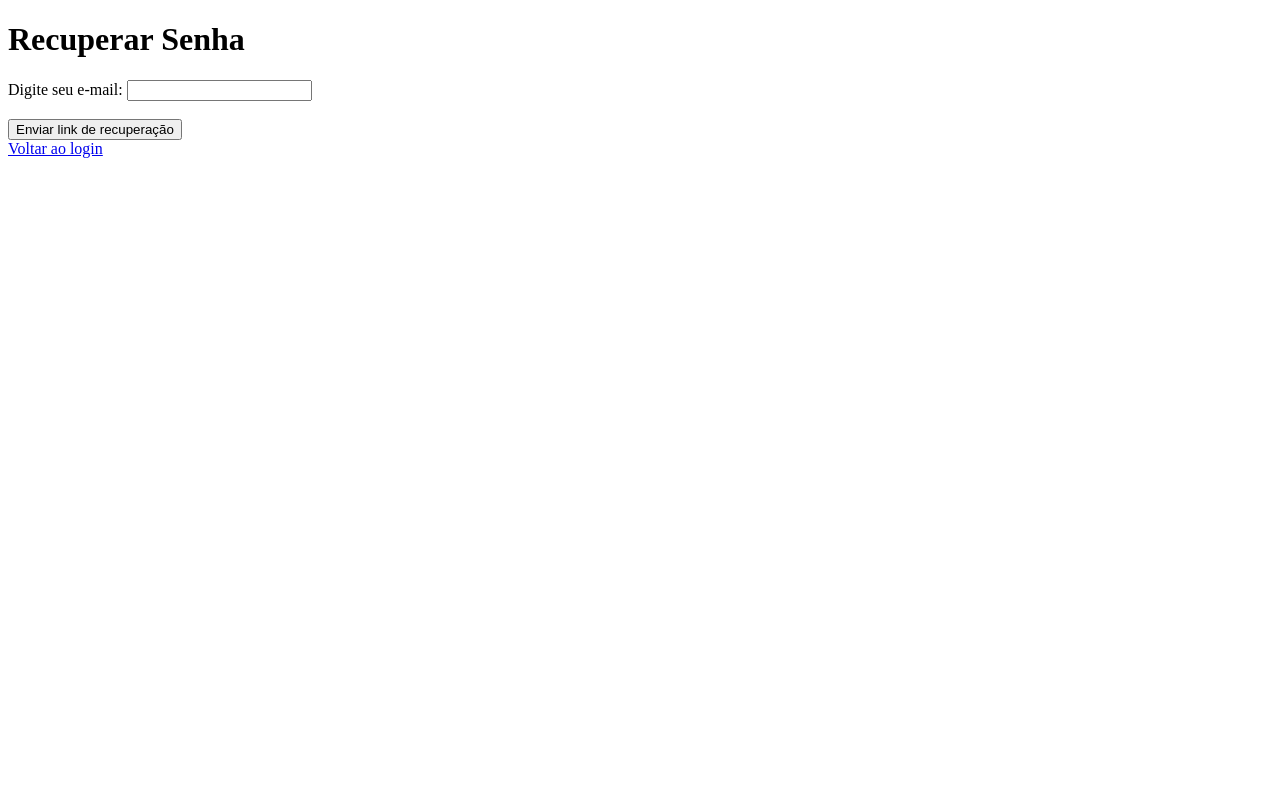
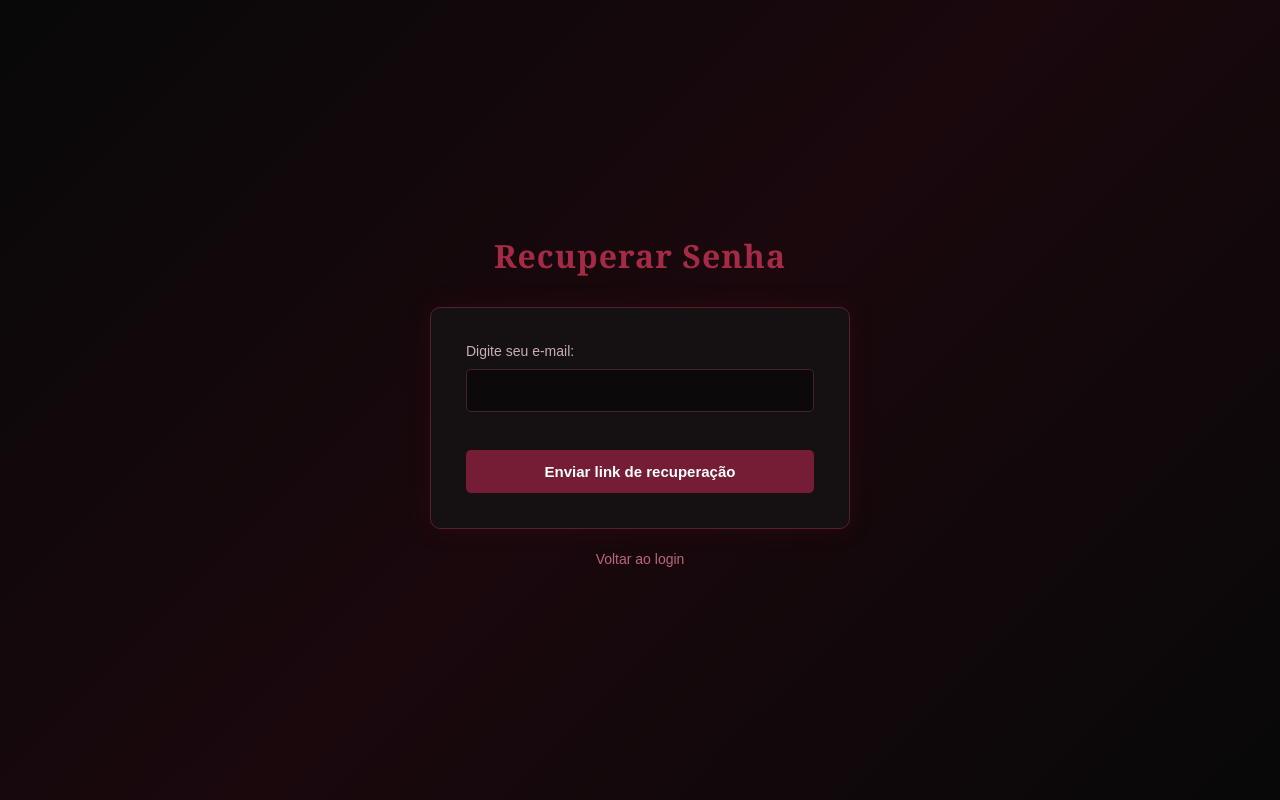
Before and after one commit to IneKel-gif/BloodLine-Cult, a PHP site: page /BloodLine-Cult/BloodlineCult/esqueciasenha.php in a window 1280 px wide. Run offline with PHP 8.4, Linux system fonts and the light colour scheme.

Commit message:
Embelezamento (CSS)

```diff
--- /dev/null
+++ b/BloodlineCult/css/recuperacao.css
@@ -0,0 +1,92 @@
+
+* {
+    margin: 0;
+    padding: 0;
+    box-sizing: border-box;
+}
+
+body {
+    min-height: 100vh;
+    background: linear-gradient(135deg, #080808, #1a080d, #080808);
+    color: #e8e0e0;
+    font-family: Arial, sans-serif;
+
+    display: flex;
+    flex-direction: column;
+    align-items: center;
+    justify-content: center;
+    padding: 20px;
+}
+
+h1 {
+    color: #a52a45;
+    font-family: Georgia, serif;
+    font-size: 32px;
+    text-align: center;
+    margin-bottom: 30px;
+    letter-spacing: 1px;
+}
+
+form {
+    width: 100%;
+    max-width: 420px;
+    background-color: #151113;
+    border: 1px solid #54202e;
+    border-radius: 10px;
+    padding: 35px;
+    box-shadow: 0 0 25px rgba(120, 15, 40, 0.18);
+}
+
+label {
+    display: block;
+    margin-bottom: 10px;
+    color: #c9aeb5;
+    font-size: 14px;
+}
+
+input {
+    width: 100%;
+    padding: 13px;
+    margin-bottom: 20px;
+    background-color: #0b090a;
+    border: 1px solid #49212c;
+    border-radius: 5px;
+    color: white;
+    outline: none;
+}
+
+input:focus {
+    border-color: #a52a45;
+    box-shadow: 0 0 6px rgba(165, 42, 69, 0.4);
+}
+
+button {
+    width: 100%;
+    padding: 13px;
+    background-color: #741d35;
+    border: none;
+    border-radius: 5px;
+    color: white;
+    font-size: 15px;
+    font-weight: bold;
+    cursor: pointer;
+    transition: 0.3s;
+}
+
+button:hover {
+    background-color: #a52a45;
+}
+
+a {
+    display: block;
+    margin-top: 22px;
+    color: #bd647b;
+    text-decoration: none;
+    text-align: center;
+    font-size: 14px;
+}
+
+a:hover {
+    color: #ed9caf;
+    text-decoration: underline;
+}
--- a/BloodlineCult/esqueciasenha.php
+++ b/BloodlineCult/esqueciasenha.php
@@ -3,6 +3,7 @@
 <head>
     <meta charset="UTF-8">
     <title>Recuperar Senha</title>
+    <link rel="stylesheet" href="css/recuperacao.css">
 </head>
 <body>
 
--- a/BloodlineCult/novaSenha.php
+++ b/BloodlineCult/novaSenha.php
@@ -13,6 +13,7 @@ $token = $_GET['token'];
 <head>
     <meta charset="UTF-8">
     <title>Nova Senha</title>
+    <link rel="stylesheet" href="css/recuperacao.css">
 </head>
 <body>
 
```
Also changed, not shown: BloodlineCult/uploads/430c9202203d80f881b4e67aaa807237.jpg (added).
